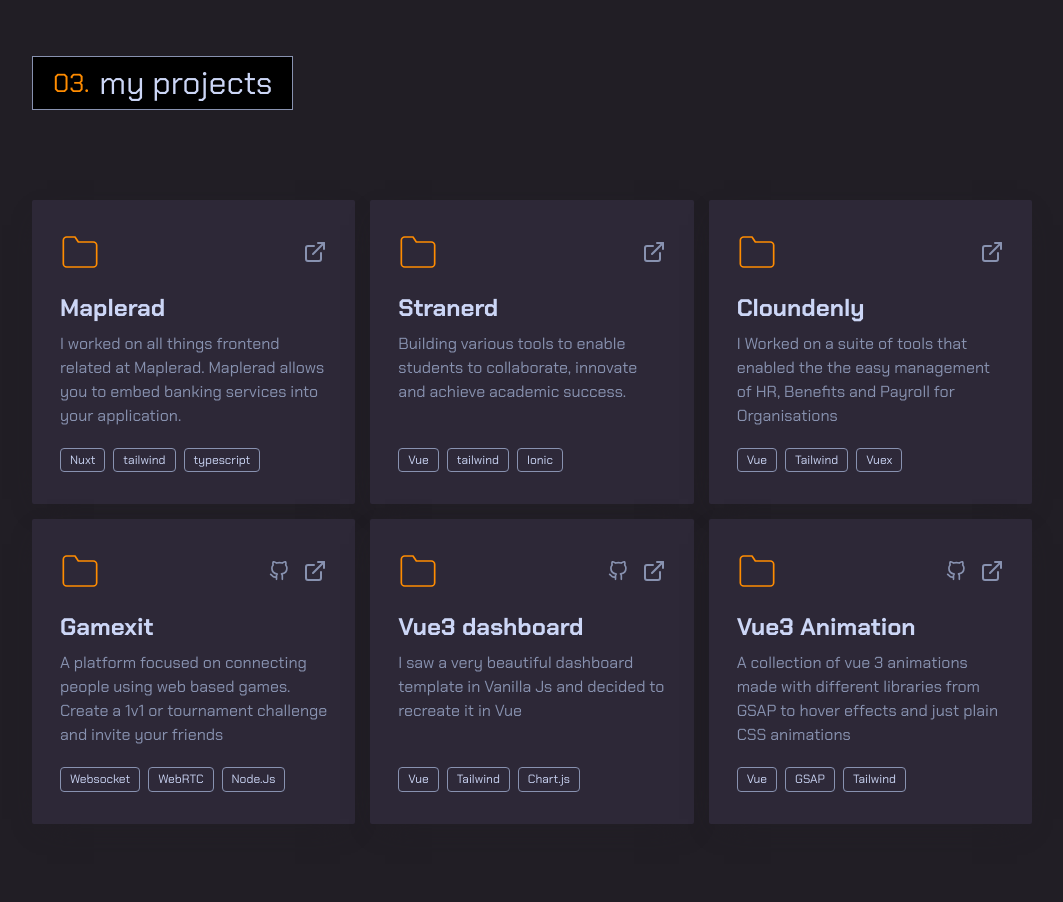
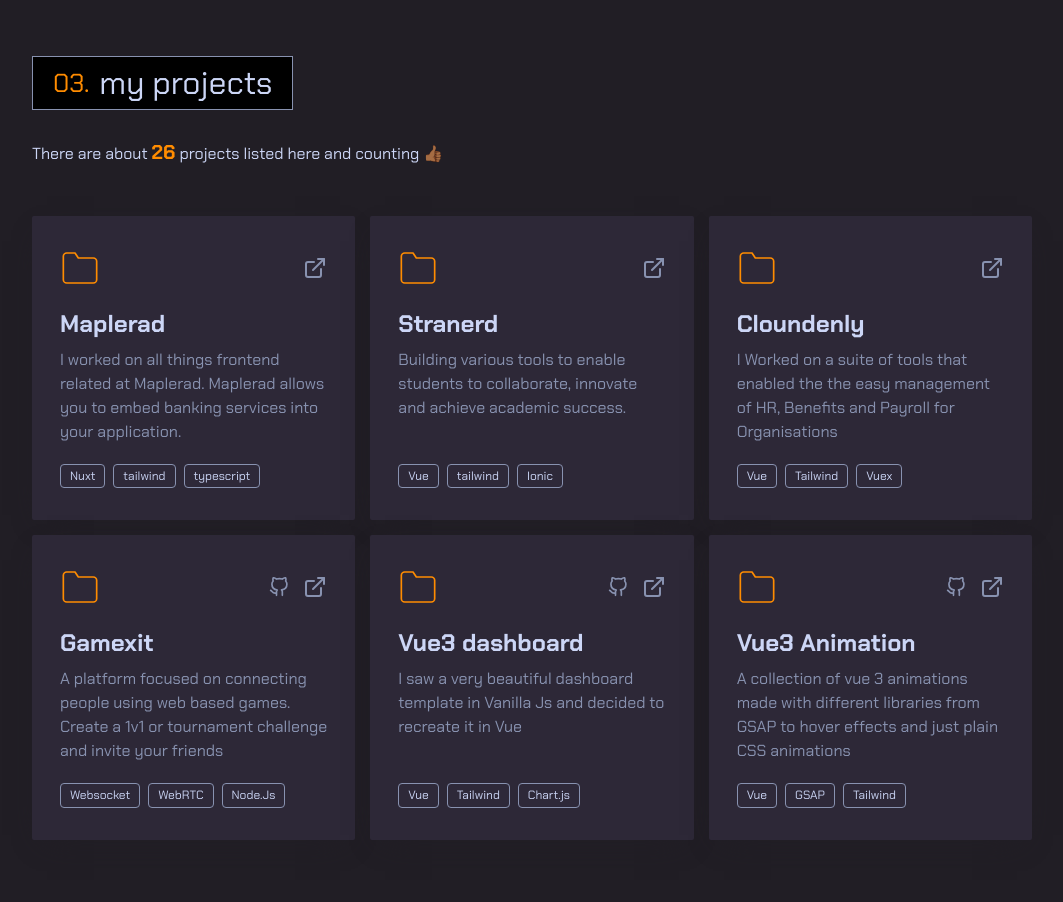
Before and after one commit to kromate/v5, a Vue app: page / in a window 1280 px wide. Shown: the part 4040-4942 px from the top of the page, without its empty margins (108-1171 px from the left). Built offline with nearby package versions, Linux system fonts and the light colour scheme.

Commit message:
feat: update

```diff
--- a/src/components/Work.vue
+++ b/src/components/Work.vue
@@ -1,9 +1,9 @@
 <template>
 	<section id="works" class="flex flex-col">
 		<h2 class="numbered-heading chakra" data-num="03.">my projects</h2>
-		<!-- <router-link to="/archive" class="text-orange -mt-3"
-			>View a full list of my projects</router-link
-		> -->
+		<p to="/archive" class=" -mt-3">
+			There are about <span class="text-orange text-xl font-bold">{{projectsArr.length}}</span>  projects listed here and counting 👍🏾
+		</p>
 		<transition-group
 			appear
 			class="grid grid-cols-3"
@@ -55,7 +55,7 @@ import folder from '@/assets/icons/folder.vue';
 import redirect from '@/assets/icons/redirect.vue';
 import github from '@/assets/icons/github.vue';
 import { gsap } from 'gsap';
-import { projects, showMore, showMoreValue, showLess } from '@/composibles/projects';
+import { projects, showMore, showMoreValue, showLess, projectsArr } from '@/composibles/projects';
 
 const beforeEnter = (el: any) => {
 	el.style.opacity = '0';
```
